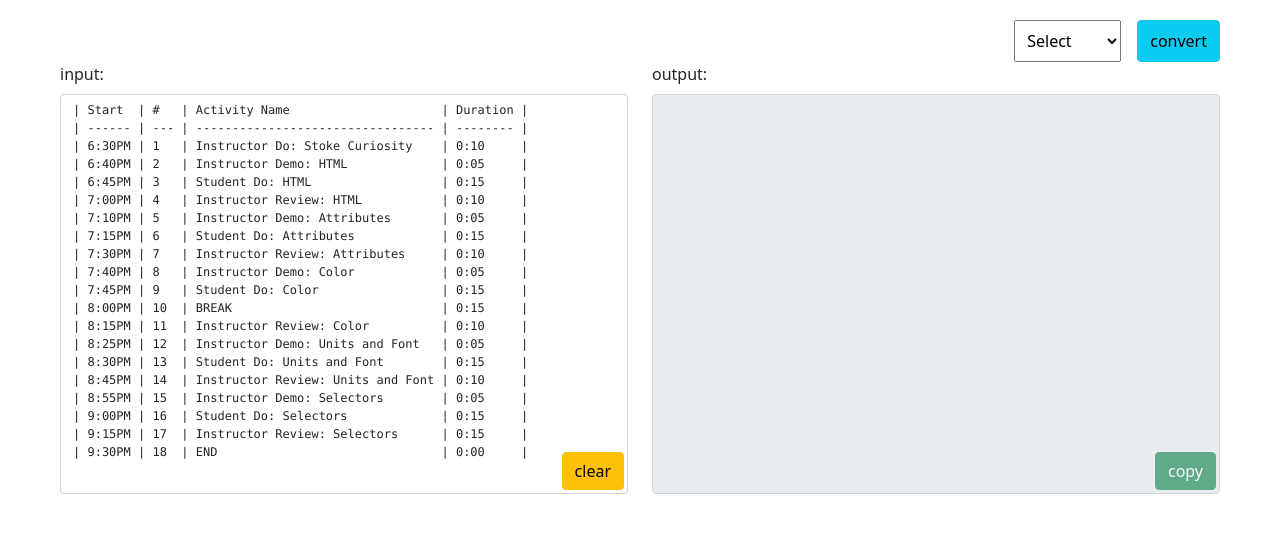
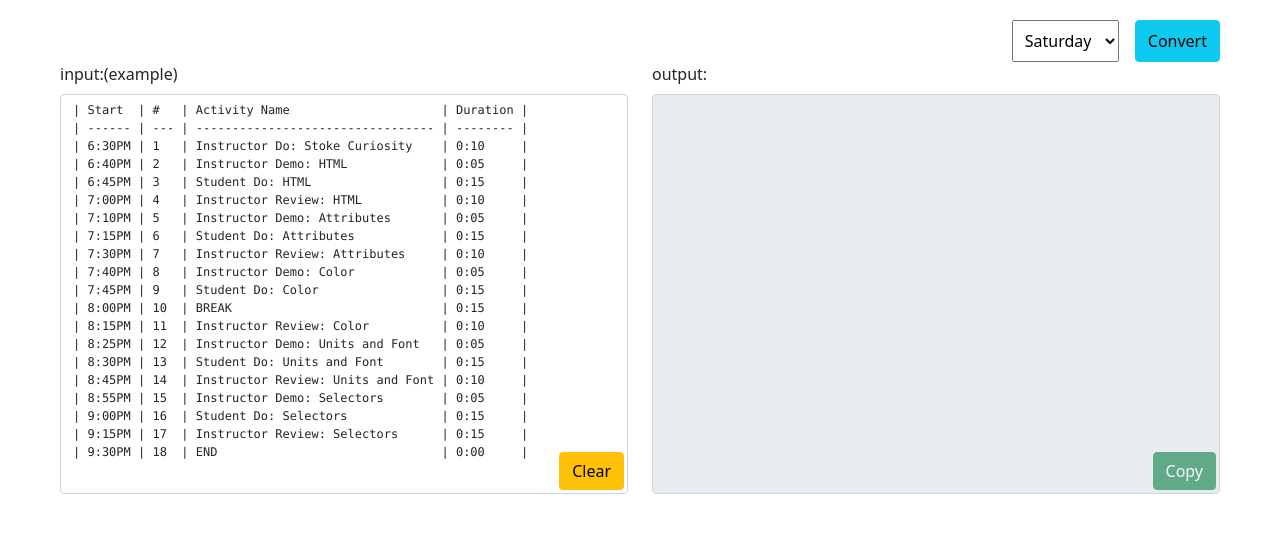
Before and after one commit to samuelfox1/class-schedule-converter, a plain HTML site: page index.html in a window 1280 px wide. Shown: the part 77-610 px from the top of the page. Drawn offline with nearby package versions, Linux system fonts and the light colour scheme.

Commit message:
update: html button text, option values, label text

```diff
--- a/index.html
+++ b/index.html
@@ -15,23 +15,20 @@
     <main class="h-100 container-fluid">
 
         <h1 class="text-end border-bottom my-4"></h1>
-
         <form class="d-flex justify-content-end">
-
             <select class=" d-flexform-select me-3 p-2" aria-label="Default select example">
-                <option selected>Select</option>
-                <option value="1">Weekday</option>
-                <option value="2">Saturday</option>
+                <option value="weekday">Weekday</option>
+                <option value="saturday" selected>Saturday</option>
             </select>
-            <button type="submit" class="btn btn-info">convert</button>
+            <button type="submit" class="btn btn-info">Convert</button>
         </form>
 
         <div class="row d-flex justify-content-evenly align-items-center">
 
             <div class="col-lg-6 col-md-12 position-relative">
-                <label class="form-label" for="schedule-input">input:</label>
+                <label class="form-label" for="schedule-input">input:(example)</label>
                 <button class="btn btn-warning position-absolute bottom-0 end-0 me-3 mb-1"
-                    id="clear-input-btn">clear</button>
+                    id="clear-input-btn">Clear</button>
                 <textarea class="form-control font-monospace overflow-auto" id="schedule-input"
                     aria-label="With textarea"></textarea>
             </div>
@@ -39,7 +36,7 @@
             <div class="col-lg-6 col-md-12 position-relative">
                 <label class="form-label" for="schedule-output">output:</label>
                 <button class="btn btn-success position-absolute bottom-0 end-0 me-3 mb-1" id="copy-output-btn"
-                    disabled>copy</button>
+                    disabled>Copy</button>
                 <textarea class="form-control font-monospace overflow-auto" id="schedule-output"
                     aria-label="With textarea" disabled></textarea>
             </div>
```
